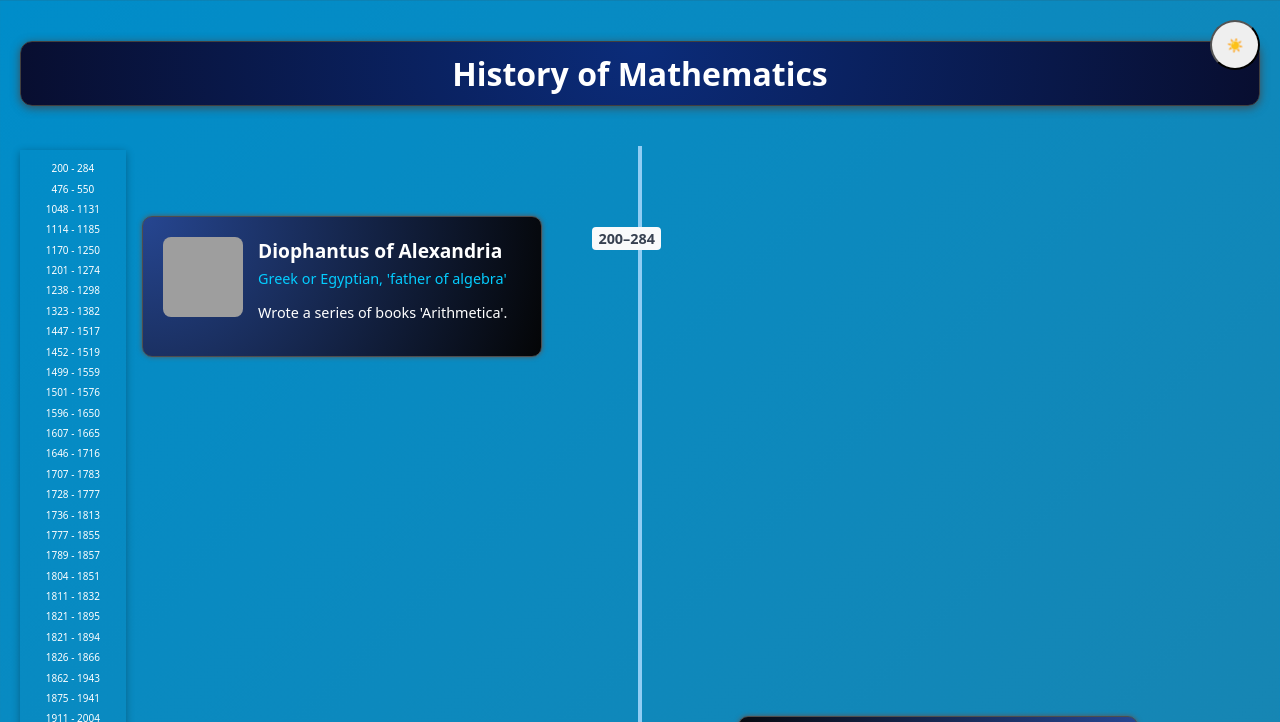
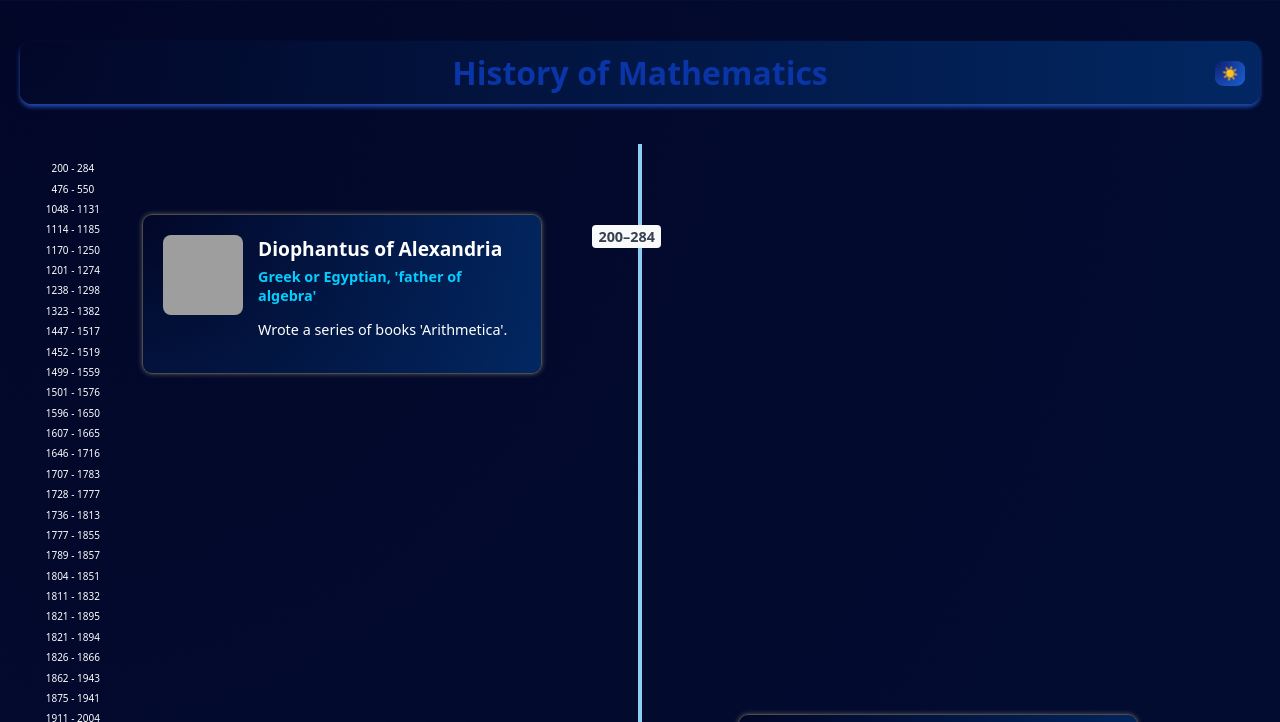
Before and after one commit to shashintha24/TimelineofMathematics, a plain HTML site: page treeview/treeindex.html in a window 1280 px wide. Both pictures are taken after a click on the button "☀️". Shown: the top 722 px of the page. Drawn offline with Linux system fonts and the light colour scheme; grey boxes are pictures that could not be loaded.

Commit message:
Update treestyle.css
dark & light new

```diff
--- a/treeview/treestyle.css
+++ b/treeview/treestyle.css
@@ -202,6 +202,10 @@ h1 {
     top: 2px;
     right: 8px;
   }
+
+  .nav-wrapper{
+    display: none;
+  }
 }
 
 /* Even smaller screens */
@@ -238,6 +242,9 @@ h1 {
     top: 6px;
     right: 12px;
     padding: 4px 10px;
+  }
+  .nav-wrapper{
+    display: none;
   }
 }
 
@@ -377,8 +384,9 @@ nav a:hover {
   align-items: center;
   background: linear-gradient(90deg, #222, #444);
   padding: 0.5rem;
-  box-shadow: 0 2px 8px rgba(0,0,0,0.3);
+  /* box-shadow: 0 2px 8px rgba(0,0,0,0.3); */
   z-index: 1000;
+  display: none;
 
 }
 
@@ -411,7 +419,7 @@ nav a:hover {
   align-items: center;
   background: transparent; /* Make background transparent */
   padding: 0.5rem;
-  box-shadow: 0 2px 8px rgba(0,0,0,0.3);
+  /* box-shadow: 0 2px 8px rgba(0,0,0,0.3); */
   z-index: 1000;
   width: 7vw;
   position: fixed;
@@ -510,23 +518,77 @@ nav a:hover {
   color: #ffffff;
 }
 
+/* LIGHT THEME */
 :root {
   --bg-color: #f9f9f9;
   --text-color: #222;
   --card-bg: #fff;
   --card-border: #e0e0e0;
   --accent: #3b82f6;
-  --navbar-f: #000000;
+  --navbar-f: #0a0b72;
+}
+:root h1{
+  background: white;
+  color: #0935a6;
+  border: none;
+  box-shadow: 0 3px 4px rgb(32, 75, 175);
+}
+:root .event-content{
+  background: white;
+  border: none;
+  box-shadow: 0 1px 5px rgb(32, 75, 175);
+  color: var(--text-color);
+}
+:root .event.right.show .event-content{
+  background: white;
+  border: none;
+  box-shadow: 0 1px 5px rgb(32, 75, 175);
+  color: var(--text-color);
+}
+:root .event h3{
+  color: #000000;
+}
+:root p.subtitle{
+  color: #0935a6;
+  font-weight: bolder;
+}
+:root p.body{
+  color: rgb(211, 7, 191);
 }
 
+/* DARK THEME */
 body.dark-theme {
-  --bg-color: linear-gradient(135deg, #008dca, #3a7a8f, #2c5364);
+  --bg-color:radial-gradient(circle at top left, #020728, #022762);
   --text-color: #f3f3f3;
   --card-bg: #23272b;
   --card-border: #333;
   --accent: #90cdf4;
   --navbar-f: #ffffff;
 }
+body.dark-theme h1{
+  background: radial-gradient(circle at top left, #020728, #022762);
+
+}
+body.dark-theme .event-content{
+  background: radial-gradient(circle at top left, #020728, #022762);
+  border: 1px solid rgb(78, 77, 77);
+  box-shadow: 0 0px 5px rgb(92, 86, 86);
+}
+body.dark-theme .event.right.show .event-content{
+  background: radial-gradient(circle at top left, #020728, #022762);
+  border: 1px solid rgb(78, 77, 77);
+  box-shadow: 0 0px 5px rgb(92, 86, 86);
+}
+body.dark-theme .event h3{
+  color: white;
+}
+body.dark-theme p.subtitle{
+  color: #04cdff;
+}
+body.dark-theme p.body{
+  color: white;
+}
+
 
 .event, .modal-content {
   /* background: var(--card-bg); */
@@ -541,8 +603,12 @@ a, .event .subtitle {
 }
 
 #themeToggle {
-  height: 50px;
-  width: 50px;
+  height: 25px;
+  width: 30px;
   padding: 0;
-  border-radius: 50%;
+  margin-top: 41px;
+  margin-right: 15px;
+  border-radius: 30%;
+  border: none;
+  background: radial-gradient(circle at top left, #101c6c, #1a61d4);
 }
```
